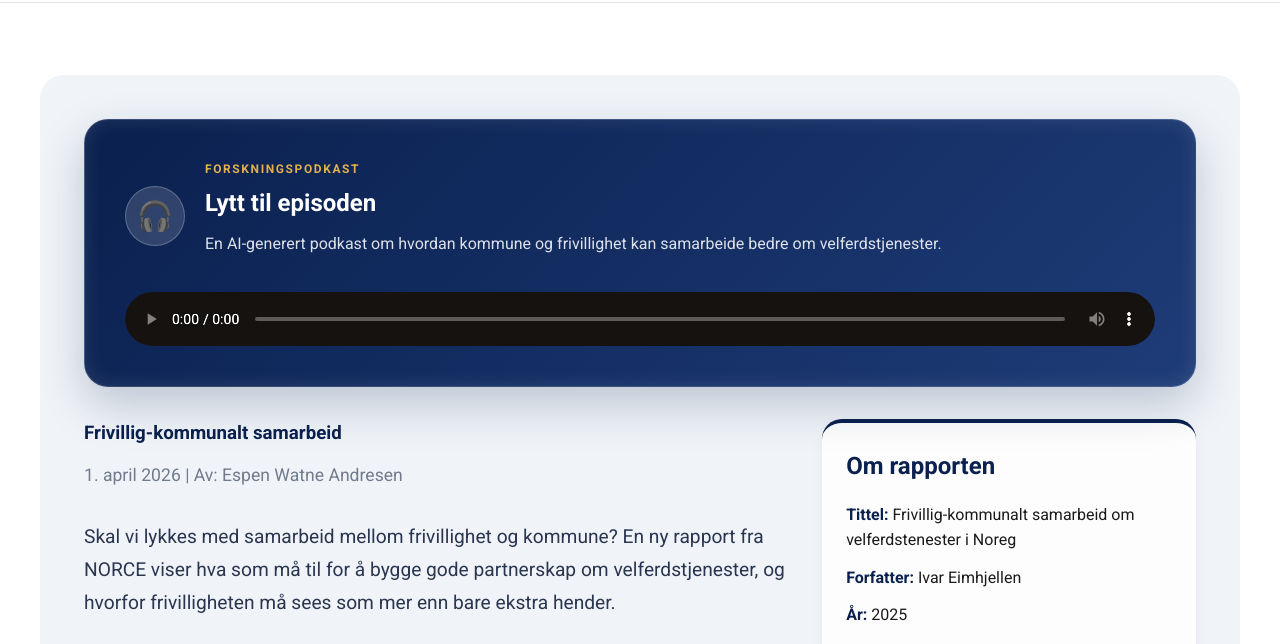
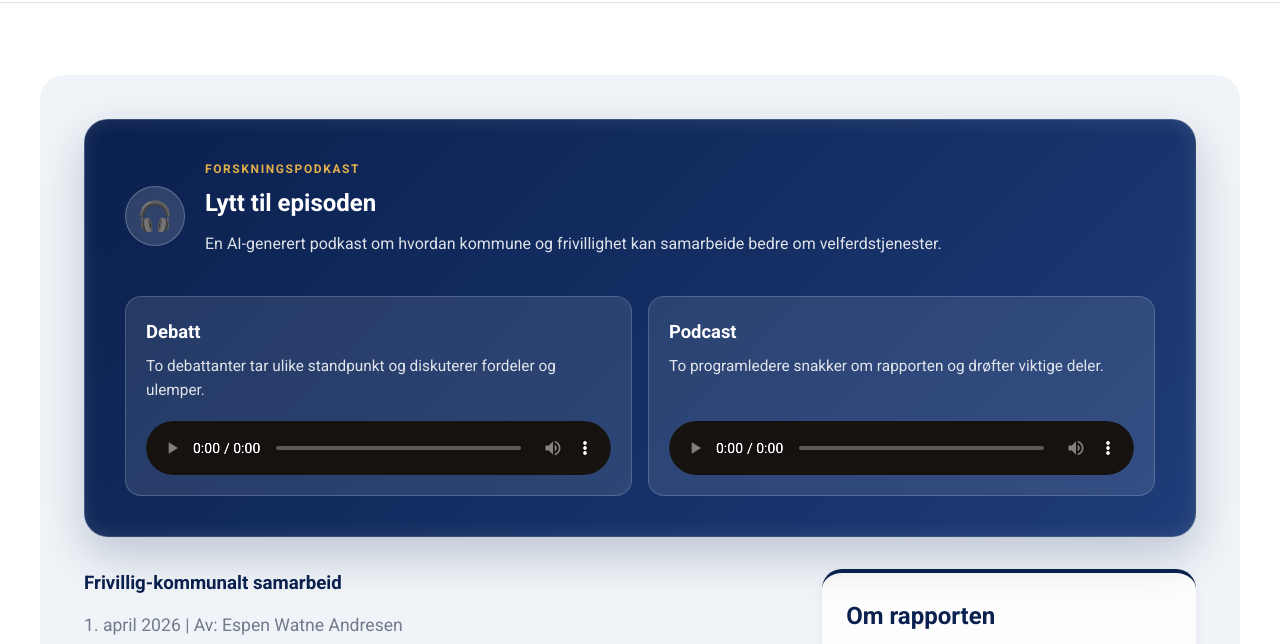
Before and after one commit to aogaa/nettside_frivilligsentralen, a plain HTML site: page frivillig-kommunalt-samarbeid.html in a window 1280 px wide. Shown: the part 110-754 px from the top of the page. Drawn offline with Linux system fonts and the light colour scheme.

Commit message:
Endring episode samarbeid

```diff
--- a/css/style.css
+++ b/css/style.css
@@ -1187,6 +1187,33 @@ img {
 .podcast-card p {
   margin: 0 0 1rem;
   color: rgba(255, 255, 255, 0.86);
+}
+
+.podcast-version-list {
+  display: grid;
+  grid-template-columns: repeat(2, minmax(0, 1fr));
+  gap: 1rem;
+  margin-top: 1.5rem;
+}
+
+.podcast-version {
+  min-width: 0;
+  padding: 1.25rem;
+  border-radius: 16px;
+  background: rgba(255, 255, 255, 0.1);
+  border: 1px solid rgba(255, 255, 255, 0.18);
+}
+
+.podcast-version h3 {
+  margin: 0 0 0.45rem;
+  color: var(--color-white);
+  font-size: 1.15rem;
+}
+
+.podcast-version p {
+  min-height: 3.2rem;
+  margin-bottom: 1rem;
+  font-size: 0.96rem;
 }
 
 .podcast-card audio {
@@ -1808,6 +1835,14 @@ img {
     align-items: flex-start;
   }
 
+  .podcast-version-list {
+    grid-template-columns: 1fr;
+  }
+
+  .podcast-version p {
+    min-height: 0;
+  }
+
   .article-hero-image {
     height: 240px;
   }
--- a/frivillig-kommunalt-samarbeid.html
+++ b/frivillig-kommunalt-samarbeid.html
@@ -42,10 +42,24 @@
                 <p>En AI-generert podkast om hvordan kommune og frivillighet kan samarbeide bedre om velferdstjenester.</p>
               </div>
             </div>
-            <audio controls preload="metadata">
-              <source src="audio/norce_frivillig_kommunalt_samarbeid.mp3" type="audio/mpeg">
-              Nettleseren din støtter ikke avspilling av lyd.
-            </audio>
+            <div class="podcast-version-list">
+              <div class="podcast-version">
+                <h3>Debatt</h3>
+                <p>To debattanter tar ulike standpunkt og diskuterer fordeler og ulemper.</p>
+                <audio controls preload="metadata">
+                  <source src="https://filer.frivilligsentralen.org/audio/samarbeid_kommune_debatt.mp3" type="audio/mpeg">
+                  Nettleseren din støtter ikke avspilling av lyd.
+                </audio>
+              </div>
+              <div class="podcast-version">
+                <h3>Podcast</h3>
+                <p>To programledere snakker om rapporten og drøfter viktige deler.</p>
+                <audio controls preload="metadata">
+                  <source src="https://filer.frivilligsentralen.org/audio/samarbeid_kommune_podcast.mp3" type="audio/mpeg">
+                  Nettleseren din støtter ikke avspilling av lyd.
+                </audio>
+              </div>
+            </div>
           </div>
 
           <div class="podcast-layout">
```
